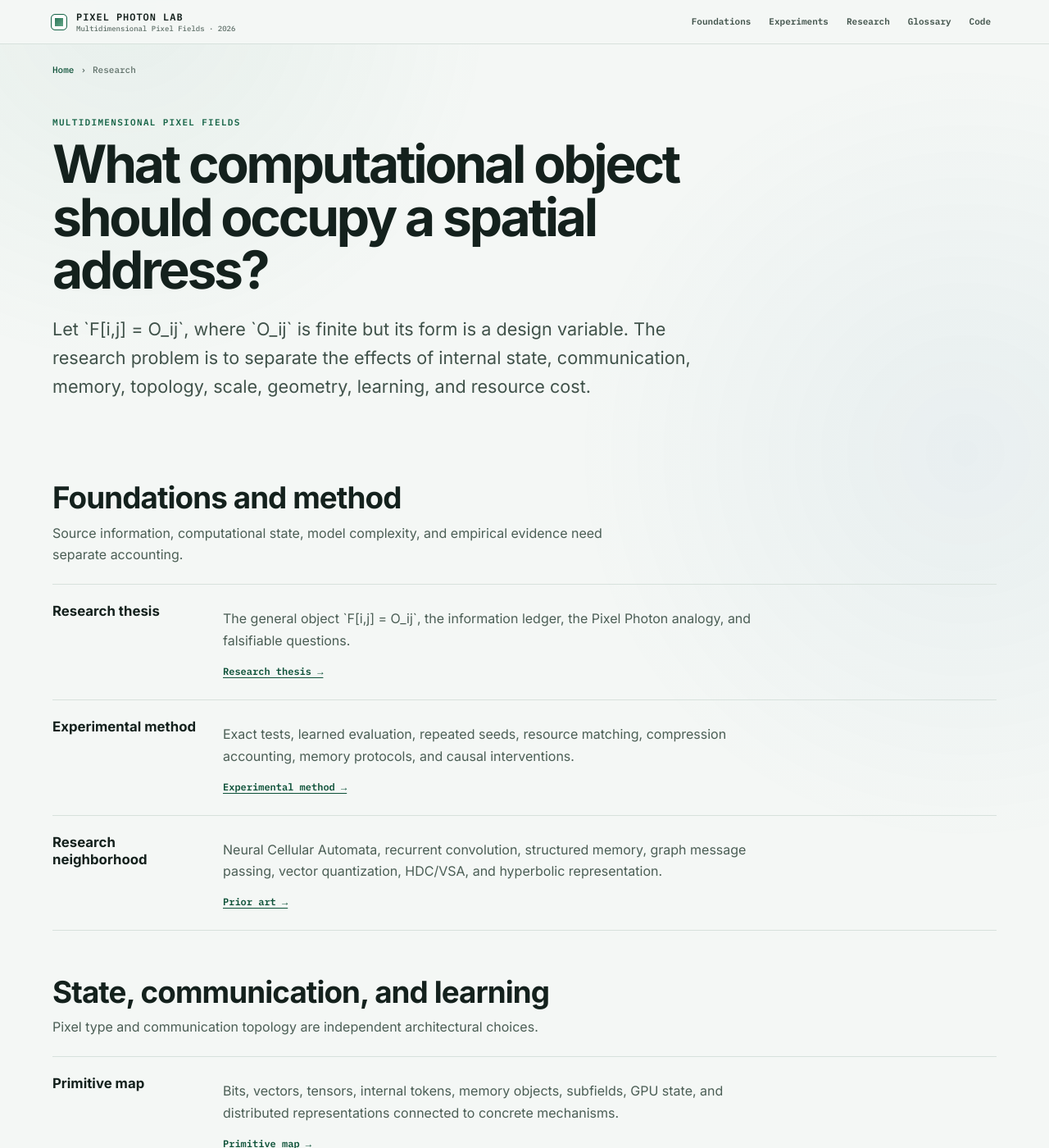
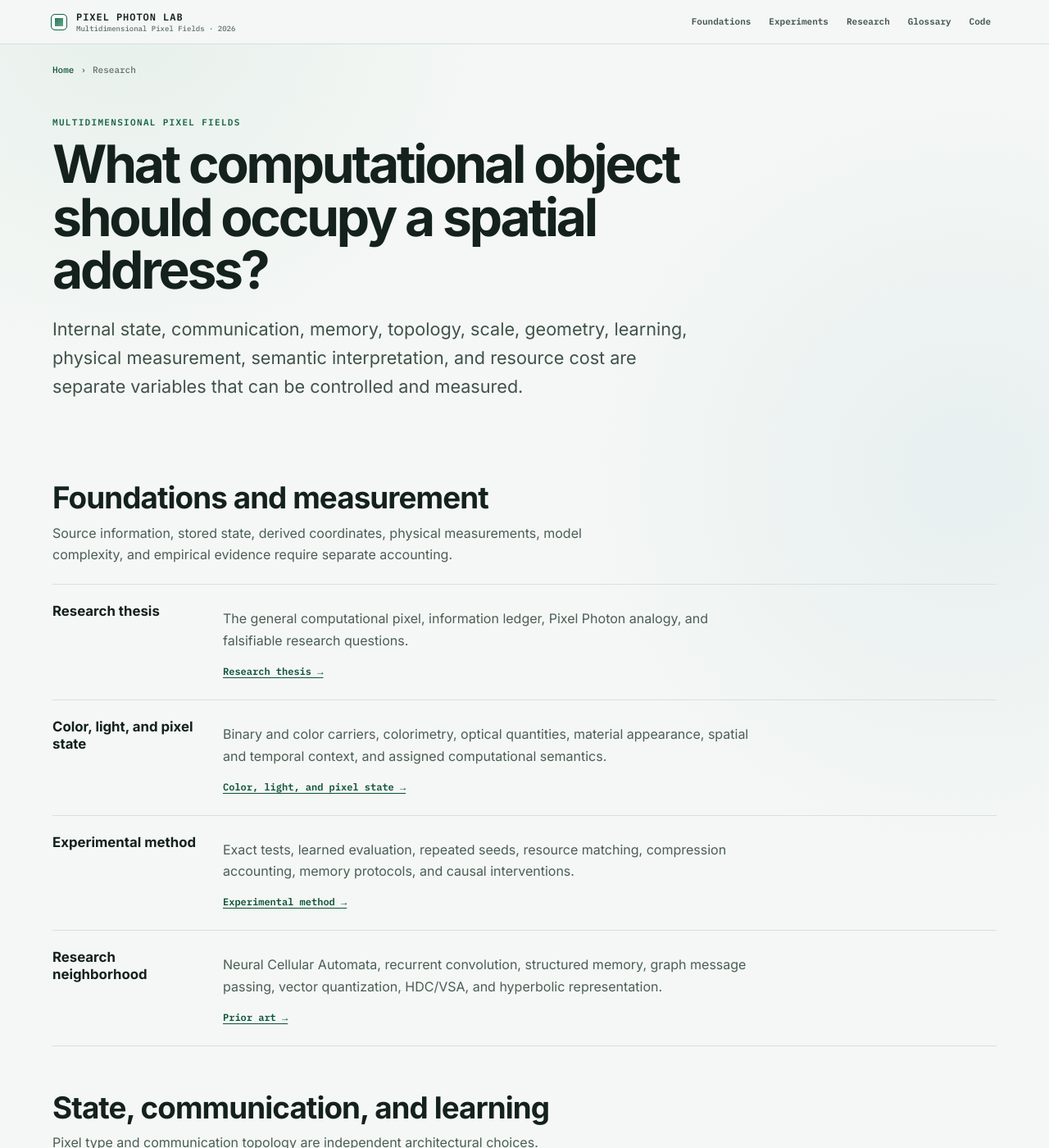
Before and after one commit to bitwikiorg/pixel-art-2026, a Jekyll site: the page built from research/index.md, in a window 1280 px wide and 1400 px high. Shown: the whole window at 82% size. Built offline with Jekyll 4.4.1, drawn with Linux system fonts in a browser that asks for light colours; our own code applies the rules of GitHub Pages for plain Markdown files; some of the changed text lies outside the part shown.

Commit message:
Add color and light foundations to research index

```diff
--- a/research/index.md
+++ b/research/index.md
@@ -1,26 +1,27 @@
 ---
 layout: default
 title: Research
-description: Multidimensional Pixel Fields: representation, computation, memory, compression, topology, geometry, learning, and recursive systems.
+description: Multidimensional Pixel Fields: representation, computation, memory, compression, topology, geometry, learning, color, light, and recursive systems.
 ---
 <div class="page-shell">
   <nav class="breadcrumbs" aria-label="Breadcrumb"><a href="{{ '/' | relative_url }}">Home</a><span>›</span><span>Research</span></nav>
   <header class="library-hero">
     <div class="eyebrow">Multidimensional Pixel Fields</div>
     <h1>What computational object should occupy a spatial address?</h1>
-    <p class="hero-deck">Let `F[i,j] = O_ij`, where `O_ij` is finite but its form is a design variable. The research problem is to separate the effects of internal state, communication, memory, topology, scale, geometry, learning, and resource cost.</p>
+    <p class="hero-deck">Internal state, communication, memory, topology, scale, geometry, learning, physical measurement, semantic interpretation, and resource cost are separate variables that can be controlled and measured.</p>
   </header>
 
-  <section class="atlas-group"><h2>Foundations and method</h2><p>Source information, computational state, model complexity, and empirical evidence need separate accounting.</p><div class="research-topic-list">
-    <div class="research-topic-row"><h3>Research thesis</h3><div><p>The general object `F[i,j] = O_ij`, the information ledger, the Pixel Photon analogy, and falsifiable questions.</p><a class="card-link" href="{{ '/research/00-research-thesis/' | relative_url }}">Research thesis →</a></div></div>
+  <section class="atlas-group"><h2>Foundations and measurement</h2><p>Source information, stored state, derived coordinates, physical measurements, model complexity, and empirical evidence require separate accounting.</p><div class="research-topic-list">
+    <div class="research-topic-row"><h3>Research thesis</h3><div><p>The general computational pixel, information ledger, Pixel Photon analogy, and falsifiable research questions.</p><a class="card-link" href="{{ '/research/00-research-thesis/' | relative_url }}">Research thesis →</a></div></div>
+    <div class="research-topic-row"><h3>Color, light, and pixel state</h3><div><p>Binary and color carriers, colorimetry, optical quantities, material appearance, spatial and temporal context, and assigned computational semantics.</p><a class="card-link" href="{{ '/research/11-color-light-state/' | relative_url }}">Color, light, and pixel state →</a></div></div>
     <div class="research-topic-row"><h3>Experimental method</h3><div><p>Exact tests, learned evaluation, repeated seeds, resource matching, compression accounting, memory protocols, and causal interventions.</p><a class="card-link" href="{{ '/research/02-experiment-protocol/' | relative_url }}">Experimental method →</a></div></div>
     <div class="research-topic-row"><h3>Research neighborhood</h3><div><p>Neural Cellular Automata, recurrent convolution, structured memory, graph message passing, vector quantization, HDC/VSA, and hyperbolic representation.</p><a class="card-link" href="{{ '/research/01-prior-art/' | relative_url }}">Prior art →</a></div></div>
   </div></section>
 
   <section class="atlas-group"><h2>State, communication, and learning</h2><p>Pixel type and communication topology are independent architectural choices.</p><div class="research-topic-list">
-    <div class="research-topic-row"><h3>Primitive map</h3><div><p>Bits, vectors, tensors, internal tokens, memory objects, subfields, GPU state, and distributed representations connected to concrete mechanisms.</p><a class="card-link" href="{{ '/research/10-pixel-photon-primitives/' | relative_url }}">Primitive map →</a></div></div>
+    <div class="research-topic-row"><h3>Primitive map</h3><div><p>Bits, colors, vectors, tensors, internal tokens, memory objects, subfields, GPU state, and distributed representations connected to concrete mechanisms.</p><a class="card-link" href="{{ '/research/10-pixel-photon-primitives/' | relative_url }}">Primitive map →</a></div></div>
     <div class="research-topic-row"><h3>Vector-field baseline</h3><div><p>A learned vector at each address, shared 3×3 communication, recurrent updates, and a weak readout.</p><a class="card-link" href="{{ '/research/05-neural-architecture/' | relative_url }}">Vector-field architecture →</a></div></div>
-    <div class="research-topic-row"><h3>Learning and training</h3><div><p>How optimization changes for vector, tensor, token, memory, recursive, quantized, and semantically organized state.</p><a class="card-link" href="{{ '/research/06-learning-and-training/' | relative_url }}">Learning and training →</a></div></div>
+    <div class="research-topic-row"><h3>Learning and training</h3><div><p>Optimization for vector, tensor, token, memory, recursive, quantized, and semantically organized state.</p><a class="card-link" href="{{ '/research/06-learning-and-training/' | relative_url }}">Learning and training →</a></div></div>
   </div></section>
 
   <section class="atlas-group"><h2>Memory, geometry, and scale</h2><p>Persistent state is useful only when retention, retrieval, rate, and geometry are tested against explicit alternatives.</p><div class="research-topic-list">
@@ -31,7 +32,7 @@ description: Multidimensional Pixel Fields: representation, computation, memory,
 
   <section class="atlas-group"><h2>Frontier and sources</h2><p>Recent recurrence, NCA reasoning, and abstract-grid work define stronger controls and harder targets.</p><div class="research-topic-list">
     <div class="research-topic-row"><h3>Current frontier</h3><div><p>2025–2026 work on recurrent latent depth, Neural Cellular Automata, cellular reasoning tasks, and ARC-style abstraction.</p><a class="card-link" href="{{ '/research/09-current-frontier/' | relative_url }}">Current frontier →</a></div></div>
-    <div class="research-topic-row"><h3>References</h3><div><p>Primary papers, technical articles, standards, and implementation lineages used to define baselines and experimental questions.</p><a class="card-link" href="{{ '/research/04-references/' | relative_url }}">References →</a></div></div>
-    <div class="research-topic-row"><h3>Glossary</h3><div><p>Carrier, computational pixel, recurrence, topology, HDC/VSA, hyperbolic geometry, rate–utility, ablation, and related terms.</p><a class="card-link" href="{{ '/glossary/' | relative_url }}">Glossary →</a></div></div>
+    <div class="research-topic-row"><h3>References</h3><div><p>Primary papers, standards, technical references, and implementation lineages used to define baselines and measurements.</p><a class="card-link" href="{{ '/research/04-references/' | relative_url }}">References →</a></div></div>
+    <div class="research-topic-row"><h3>Glossary</h3><div><p>Carrier, computational pixel, recurrence, topology, HDC/VSA, hyperbolic geometry, rate–utility, colorimetry, and related terms.</p><a class="card-link" href="{{ '/glossary/' | relative_url }}">Glossary →</a></div></div>
   </div></section>
 </div>
```
